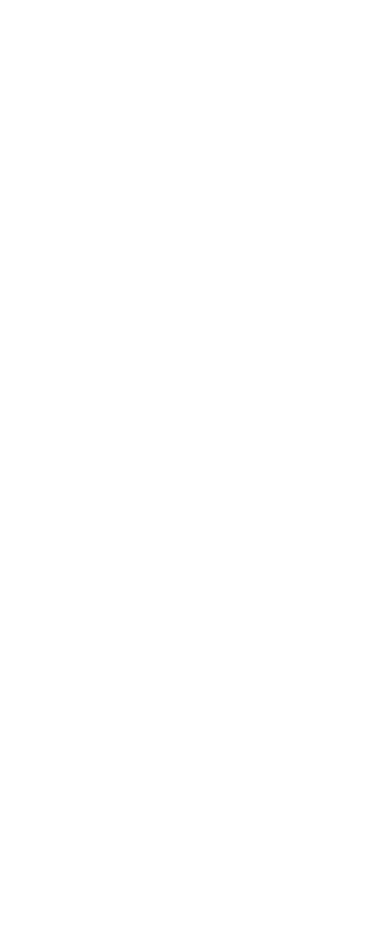
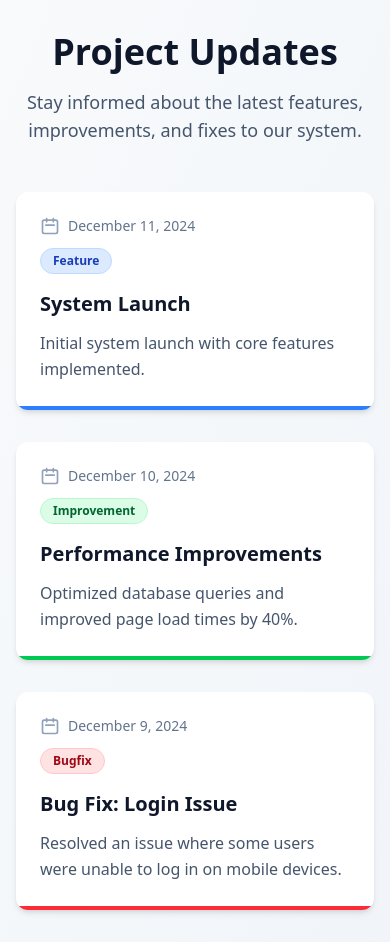
Before and after one commit to KayviaHarriott/chair-share, a React (Vite) app: page /updates in a window 390 px wide. Before the commit the page ends 844 px from the top, so only its background shows below. Built offline with nearby package versions, Linux system fonts and the light colour scheme.

Commit message:
feat(updates): add modern mobile-responsive Updates page with timeline view

```diff
--- a/src/pages/Updates.tsx
+++ b/src/pages/Updates.tsx
@@ -1,3 +1,160 @@
+// Update History - Add new updates to the top of this array
+const UPDATES = [
+  {
+    date: "2024-12-11",
+    title: "System Launch",
+    description: "Initial system launch with core features implemented.",
+    type: "feature" // feature, bugfix, improvement, maintenance
+  },
+  {
+    date: "2024-12-10",
+    title: "Performance Improvements",
+    description: "Optimized database queries and improved page load times by 40%.",
+    type: "improvement"
+  },
+  {
+    date: "2024-12-09",
+    title: "Bug Fix: Login Issue",
+    description: "Resolved an issue where some users were unable to log in on mobile devices.",
+    type: "bugfix"
+  },
+];
+
 export const Updates = () => {
-    return <div></div>
+  const getTypeColor = (type: string) => {
+    switch (type) {
+      case "feature":
+        return "bg-blue-100 text-blue-800 border-blue-200";
+      case "bugfix":
+        return "bg-red-100 text-red-800 border-red-200";
+      case "improvement":
+        return "bg-green-100 text-green-800 border-green-200";
+      case "maintenance":
+        return "bg-yellow-100 text-yellow-800 border-yellow-200";
+      default:
+        return "bg-gray-100 text-gray-800 border-gray-200";
+    }
+  };
+
+  const formatDate = (dateString: string) => {
+    const date = new Date(dateString);
+    return date.toLocaleDateString("en-US", {
+      year: "numeric",
+      month: "long",
+      day: "numeric",
+    });
+  };
+
+  return (
+    <div className="min-h-screen bg-gradient-to-br from-slate-50 to-slate-100 py-8 px-4 sm:px-6 lg:px-8">
+      <div className="max-w-4xl mx-auto">
+        {/* Header */}
+        <div className="text-center mb-12">
+          <h1 className="text-4xl sm:text-5xl font-bold text-slate-900 mb-4">
+            Project Updates
+          </h1>
+          <p className="text-lg text-slate-600 max-w-2xl mx-auto">
+            Stay informed about the latest features, improvements, and fixes to our system.
+          </p>
+        </div>
+
+        {/* Updates Timeline */}
+        <div className="relative">
+          {/* Timeline line - hidden on mobile, visible on tablet+ */}
+          <div className="hidden md:block absolute left-8 top-0 bottom-0 w-0.5 bg-slate-300" />
+
+          {/* Updates List */}
+          <div className="space-y-8">
+            {UPDATES.map((update, index) => (
+              <div
+                key={index}
+                className="relative bg-white rounded-xl shadow-md hover:shadow-xl transition-all duration-300 overflow-hidden"
+              >
+                {/* Timeline dot - hidden on mobile */}
+                <div className="hidden md:block absolute -left-8 top-8 w-16 flex justify-center">
+                  <div className="w-4 h-4 rounded-full bg-blue-500 border-4 border-white shadow-md" />
+                </div>
+
+                {/* Content */}
+                <div className="p-6 sm:p-8">
+                  {/* Date and Type Badge */}
+                  <div className="flex flex-col sm:flex-row sm:items-center sm:justify-between gap-3 mb-4">
+                    <div className="flex items-center gap-2">
+                      <svg
+                        className="w-5 h-5 text-slate-400"
+                        fill="none"
+                        stroke="currentColor"
+                        viewBox="0 0 24 24"
+                      >
+                        <path
+                          strokeLinecap="round"
+                          strokeLinejoin="round"
+                          strokeWidth={2}
+                          d="M8 7V3m8 4V3m-9 8h10M5 21h14a2 2 0 002-2V7a2 2 0 00-2-2H5a2 2 0 00-2 2v12a2 2 0 002 2z"
+                        />
+                      </svg>
+                      <time className="text-sm font-medium text-slate-500">
+                        {formatDate(update.date)}
+                      </time>
+                    </div>
+                    <span
+                      className={`inline-flex items-center px-3 py-1 rounded-full text-xs font-semibold border ${getTypeColor(
+                        update.type
+                      )} w-fit`}
+                    >
+                      {update.type.charAt(0).toUpperCase() + update.type.slice(1)}
+                    </span>
+                  </div>
+
+                  {/* Title */}
+                  <h2 className="text-xl sm:text-2xl font-bold text-slate-900 mb-3">
+                    {update.title}
+                  </h2>
+
+                  {/* Description */}
+                  <p className="text-slate-600 leading-relaxed">
+                    {update.description}
+                  </p>
+                </div>
+
+                {/* Decorative accent */}
+                <div className={`h-1 ${
+                  update.type === "feature"
+                    ? "bg-blue-500"
+                    : update.type === "bugfix"
+                    ? "bg-red-500"
+                    : update.type === "improvement"
+                    ? "bg-green-500"
+                    : "bg-yellow-500"
+                }`} />
+              </div>
+            ))}
+          </div>
+        </div>
+
+        {/* Empty State (when no updates) */}
+        {UPDATES.length === 0 && (
+          <div className="text-center py-16">
+            <svg
+              className="mx-auto h-16 w-16 text-slate-400 mb-4"
+              fill="none"
+              stroke="currentColor"
+              viewBox="0 0 24 24"
+            >
+              <path
+                strokeLinecap="round"
+                strokeLinejoin="round"
+                strokeWidth={2}
+                d="M20 13V6a2 2 0 00-2-2H6a2 2 0 00-2 2v7m16 0v5a2 2 0 01-2 2H6a2 2 0 01-2-2v-5m16 0h-2.586a1 1 0 00-.707.293l-2.414 2.414a1 1 0 01-.707.293h-3.172a1 1 0 01-.707-.293l-2.414-2.414A1 1 0 006.586 13H4"
+              />
+            </svg>
+            <h3 className="text-xl font-semibold text-slate-900 mb-2">
+              No updates yet
+            </h3>
+            <p className="text-slate-600">Check back soon for project updates!</p>
+          </div>
+        )}
+      </div>
+    </div>
+  );
 }
```
